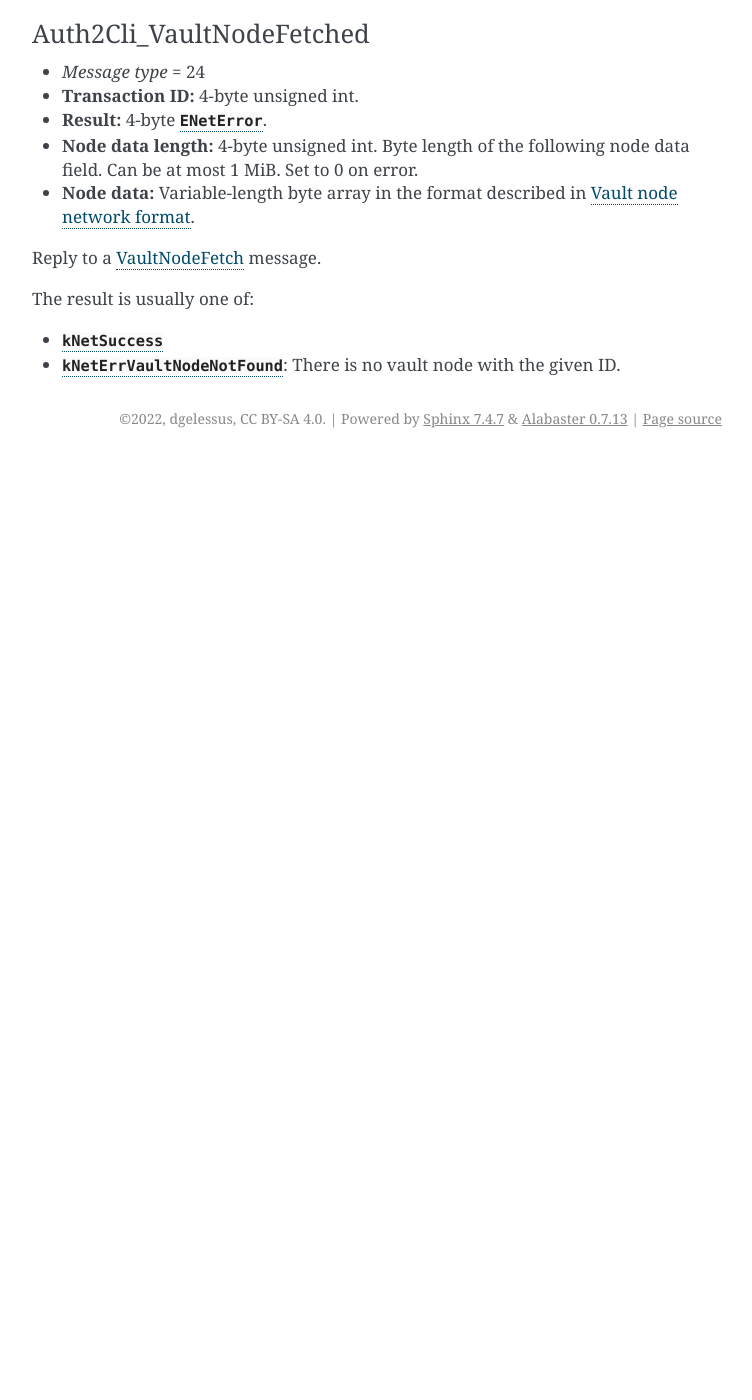
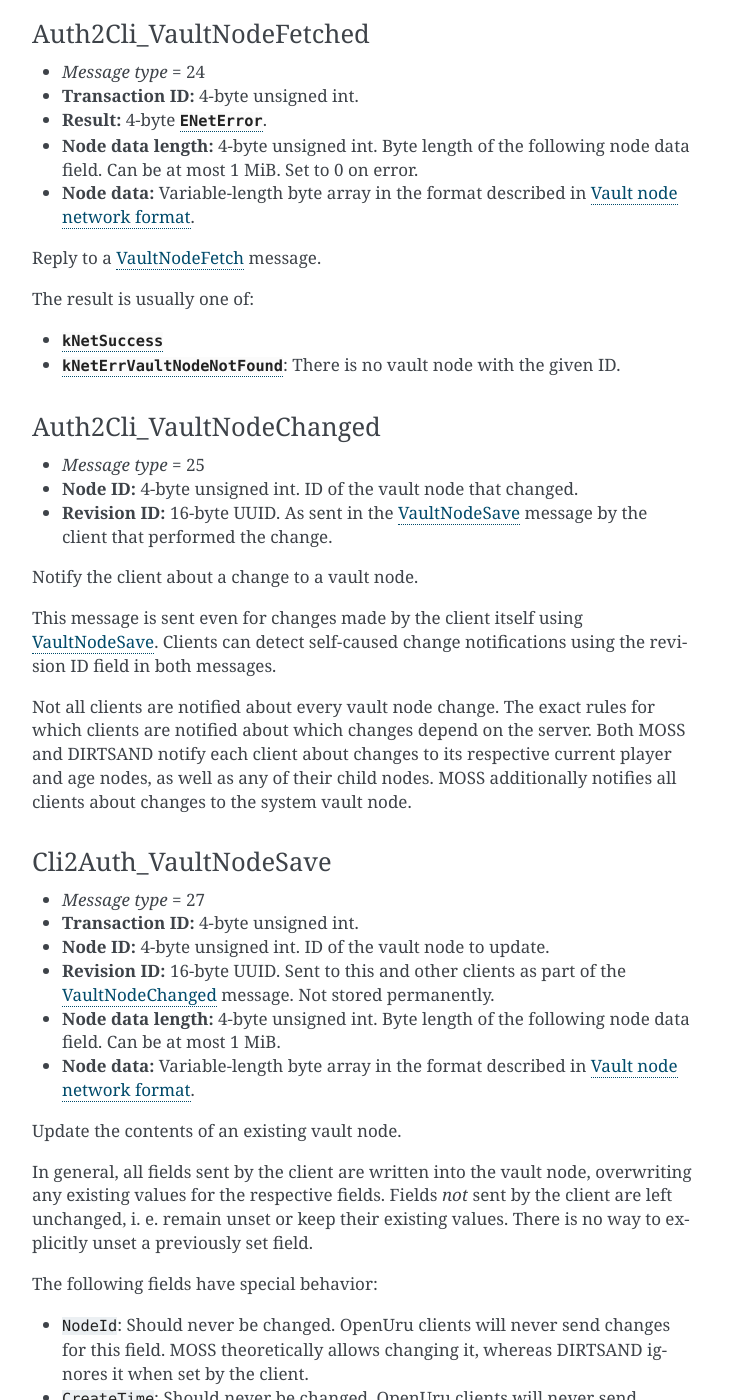
Before and after one commit to dgelessus/NAGUS, a Sphinx documentation site: the page built from docs/uru/auth_server.rst, in a window 1280 px wide and 1400 px high, scrolled down 24997 px. Shown: the whole window, without its empty margins (388-1140 px from the left). Built offline with Sphinx 7.4.7, drawn with Linux system fonts in a browser that asks for light colours; before the commit the page ends 25455 px from its top, so only the background shows below that; some of the changed text lies outside the part shown.

Commit message:
Document VaultNodeChanged, VaultNodeSave, VaultSaveNodeReply messages

```diff
--- a/docs/uru/auth_server.rst
+++ b/docs/uru/auth_server.rst
@@ -103,8 +103,8 @@
 
    25,:ref:`VaultNodeCreate <cli2auth_vault_node_create>`,:ref:`VaultNodeCreated <auth2cli_vault_node_created>`,23
    26,:ref:`VaultNodeFetch <cli2auth_vault_node_fetch>`,:ref:`VaultNodeFetched <auth2cli_vault_node_fetched>`,24
-   27,VaultNodeSave,VaultNodeChanged,25
-   ,,VaultSaveNodeReply,32
+   ,,:ref:`VaultNodeChanged <auth2cli_vault_node_changed>`,25
+   27,:ref:`VaultNodeSave <cli2auth_vault_node_save>`,:ref:`VaultSaveNodeReply <auth2cli_vault_save_node_reply>`,32
    28,VaultNodeDelete,VaultNodeDeleted,26
    29,VaultNodeAdd,VaultNodeAdded,27
    ,,VaultAddNodeReply,33
@@ -1399,3 +1399,91 @@
 
 * :cpp:enumerator:`kNetSuccess`
 * :cpp:enumerator:`kNetErrVaultNodeNotFound`: There is no vault node with the given ID.
+
+.. _auth2cli_vault_node_changed:
+
+Auth2Cli_VaultNodeChanged
+^^^^^^^^^^^^^^^^^^^^^^^^^
+
+* *Message type* = 25
+* **Node ID:** 4-byte unsigned int.
+  ID of the vault node that changed.
+* **Revision ID:** 16-byte UUID.
+  As sent in the :ref:`VaultNodeSave <cli2auth_vault_node_save>` message by the client that performed the change.
+
+Notify the client about a change to a vault node.
+
+This message is sent even for changes made by the client itself using :ref:`VaultNodeSave <cli2auth_vault_node_save>`.
+Clients can detect self-caused change notifications using the revision ID field in both messages.
+
+Not all clients are notified about every vault node change.
+The exact rules for which clients are notified about which changes depend on the server.
+Both MOSS and DIRTSAND notify each client about changes to its respective current player and age nodes,
+as well as any of their child nodes.
+MOSS additionally notifies all clients about changes to the system vault node.
+
+.. _cli2auth_vault_node_save:
+
+Cli2Auth_VaultNodeSave
+^^^^^^^^^^^^^^^^^^^^^^
+
+* *Message type* = 27
+* **Transaction ID:** 4-byte unsigned int.
+* **Node ID:** 4-byte unsigned int.
+  ID of the vault node to update.
+* **Revision ID:** 16-byte UUID.
+  Sent to this and other clients as part of the :ref:`VaultNodeChanged <auth2cli_vault_node_changed>` message.
+  Not stored permanently.
+* **Node data length:** 4-byte unsigned int.
+  Byte length of the following node data field.
+  Can be at most 1 MiB.
+* **Node data:** Variable-length byte array in the format described in :ref:`vault_node_network_format`.
+
+Update the contents of an existing vault node.
+
+In general,
+all fields sent by the client are written into the vault node,
+overwriting any existing values for the respective fields.
+Fields *not* sent by the client are left unchanged,
+i. e. remain unset or keep their existing values.
+There is no way to explicitly unset a previously set field.
+
+The following fields have special behavior:
+
+* ``NodeId``: Should never be changed.
+  OpenUru clients will never send changes for this field.
+  MOSS theoretically allows changing it,
+  whereas DIRTSAND ignores it when set by the client.
+* ``CreateTime``: Should never be changed.
+  OpenUru clients will never send changes for this field.
+  Ignored by MOSS and DIRTSAND when set by the client.
+* ``ModifyTime``: Automatically set by the server to the current time.
+  Ignored when set by the client.
+* ``CreatorAcct``, ``CreatorId``: Should never be changed.
+  OpenUru clients will never send changes for these fields.
+  MOSS and DIRTSAND theoretically allow changing them anyway.
+* ``NodeType``: Always sent by the client,
+  even though it should never be changed.
+  Ignored by MOSS,
+  whereas DIRTSAND theoretically allows changing it.
+* ``String64_1``: For SDL nodes,
+  H'uru clients always send this field even if it hasn't changed,
+  because of an unspecified issue with Cyan's server software.
+
+After the vault node has been changed,
+the server sends a :ref:`VaultSaveNodeReply <auth2cli_vault_save_node_reply>` the client that performed the change,
+as well as :ref:`VaultNodeChanged <auth2cli_vault_node_changed>` messages to all clients for which the changed node is relevant.
+The order of these messages can vary
+(e. g. MOSS sends the reply before the change notifications,
+but DIRTSAND does it the other way around).
+
+.. _auth2cli_vault_save_node_reply:
+
+Auth2Cli_VaultSaveNodeReply
+^^^^^^^^^^^^^^^^^^^^^^^^^^^
+
+* *Message type* = 32
+* **Transaction ID:** 4-byte unsigned int.
+* **Result:** 4-byte :cpp:enum:`ENetError`.
+
+Reply to a :ref:`VaultNodeSave <cli2auth_vault_node_save>` message.
```
